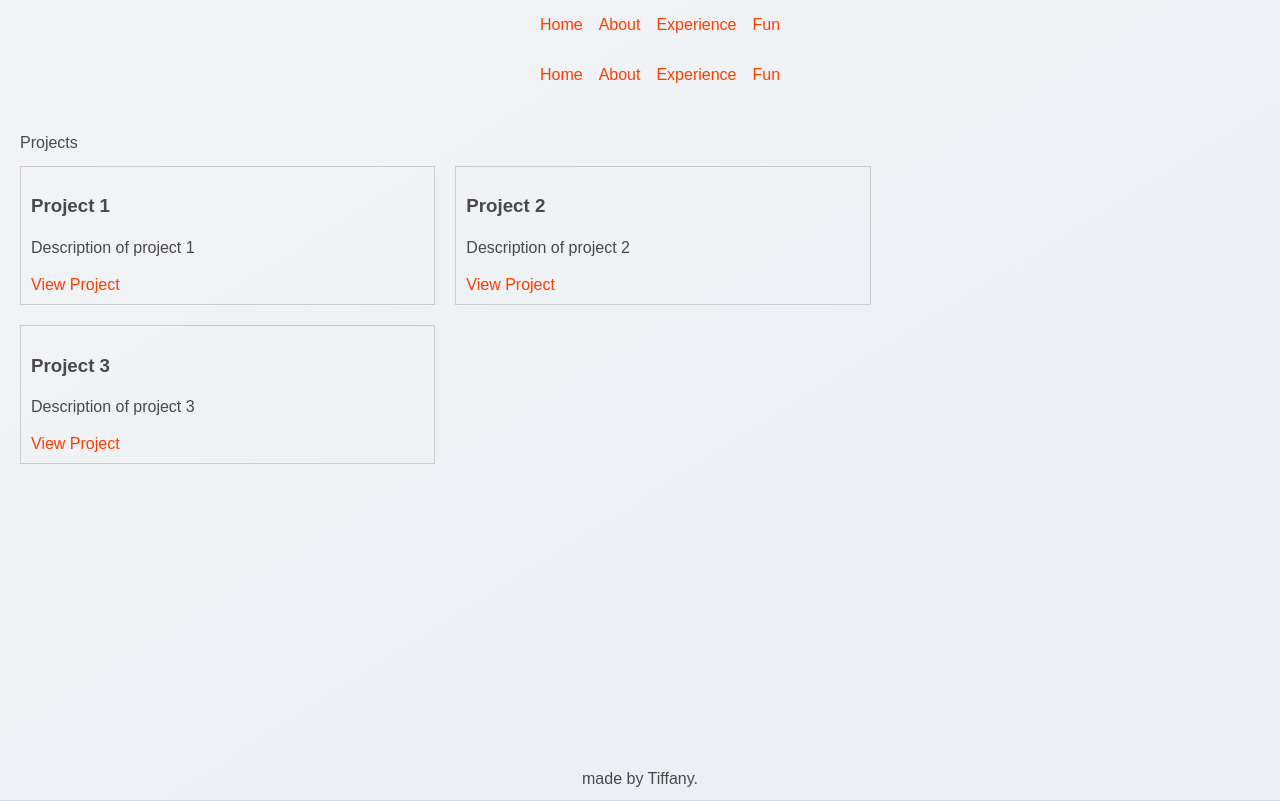
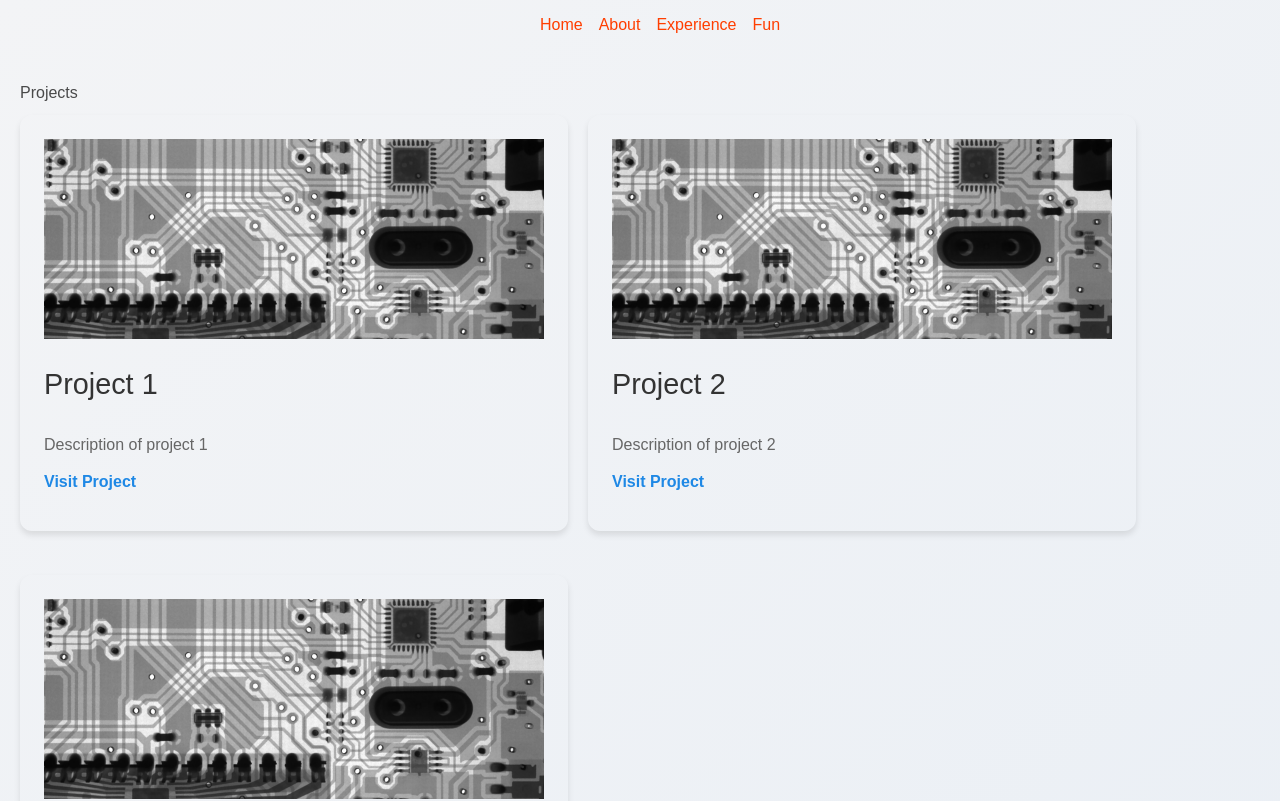
Before and after one commit to tt954/tthai, a SvelteKit app: page /fun in a window 1280 px wide. Shown: the top 801 px of the page. Built offline with nearby package versions, Linux system fonts and the light colour scheme.

Commit message:
feat: project Card component

```diff
--- /dev/null
+++ b/src/lib/components/Card.svelte
@@ -0,0 +1,90 @@
+<script lang="ts">
+  export let title: string;
+  export let imageUrl: string | undefined;
+  export let href: string;
+  export let description: string;
+  export let technologies: string[] = [];
+
+  import CardDefaultImage from "$lib/images/tech_default.jpg"
+</script>
+
+<div class="card">
+  <img class="card-image" src={imageUrl ? imageUrl : CardDefaultImage} alt={title}/>
+
+  <h2>{title}</h2>
+
+  <ul class="card-technologies">
+    {#if technologies}
+      {#each technologies as tech}
+        <li>{tech}</li>
+      {/each}
+    {/if}
+  </ul>
+
+  <p class="card-description">{description}</p>
+
+  <a class="card-link" href={href} target="_blank" rel="noopener noreferrer">Visit Project</a>
+</div>
+
+<style>
+  .card-image {
+    height: 200px;
+    width: 100%;
+    object-fit: cover;
+  }
+
+  .card {
+    border-radius: 12px;
+    box-shadow: 0 4px 6px rgba(0, 0, 0, 0.1);
+		padding: 1.5rem;
+		margin-bottom: 1.5rem;
+		width: 100%;
+		max-width: 500px;
+		transition: box-shadow 0.3s ease;
+  }
+
+  .card:hover {
+		box-shadow: 0 8px 12px rgba(0, 0, 0, 0.15);
+	}
+
+	h2 {
+		font-size: 1.8rem;
+		margin-bottom: 0.5rem;
+		color: #333;
+	}
+
+  .card-link {
+		display: inline-block;
+		font-size: 1rem;
+		font-weight: 600;
+		color: #1e88e5;
+		text-decoration: none;
+		margin-bottom: 1rem;
+	}
+
+	.card-link:hover {
+		text-decoration: underline;
+	}
+
+	p {
+		font-size: 1rem;
+		color: #666;
+		margin-bottom: 1rem;
+	}
+
+  .card-technologies {
+		list-style-type: none;
+		padding: 0;
+		display: flex;
+		flex-wrap: wrap;
+		gap: 10px;
+	}
+
+	.card-technologies li {
+		background-color: #f3f4f6;
+		color: #333;
+		padding: 0.4rem 0.8rem;
+		border-radius: 6px;
+		font-size: 0.9rem;
+	}
+</style>
--- a/src/routes/+layout.svelte
+++ b/src/routes/+layout.svelte
@@ -1,12 +1,9 @@
 <script>
-	import Navbar from "$lib/components/Navbar.svelte";
 	import "./styles.css";
 	import "normalize.css";
 </script>
 
 <div class="app">
-	<Navbar />
-
 	<main>
 		<slot />
 	</main>
--- a/src/routes/fun/+page.svelte
+++ b/src/routes/fun/+page.svelte
@@ -1,10 +1,13 @@
 <script lang="ts">
 	import Navbar from "$lib/components/Navbar.svelte";
+	import Card from "$lib/components/Card.svelte";
 
 	interface Project {
 		title: string;
 		description: string;
 		link: string;
+		technologies?: string[];
+		imageUrl?: string;
 	}
 
 	const projects: Project[] = [
@@ -20,11 +23,7 @@
 	<h2>Projects</h2>
 	<div class="project-list">
 		{#each projects as project}
-			<div class="project">
-				<h3>{project.title}</h3>
-				<p>{project.description}</p>
-				<a href={project.link}>View Project</a>
-			</div>
+			<Card title={project.title} description={project.description} href={project.link} technologies={project.technologies} imageUrl={project.imageUrl}/>
 		{/each}
 	</div>
 </section>
@@ -38,9 +37,4 @@
 		flex-wrap: wrap;
 		gap: 20px;
 	}
-	.project {
-		border: 1px solid #ccc;
-		padding: 10px;
-		width: calc(33.333% - 20px);
-	}
 </style>
```
Also changed, not shown: src/lib/images/tech_default.jpg (added).
